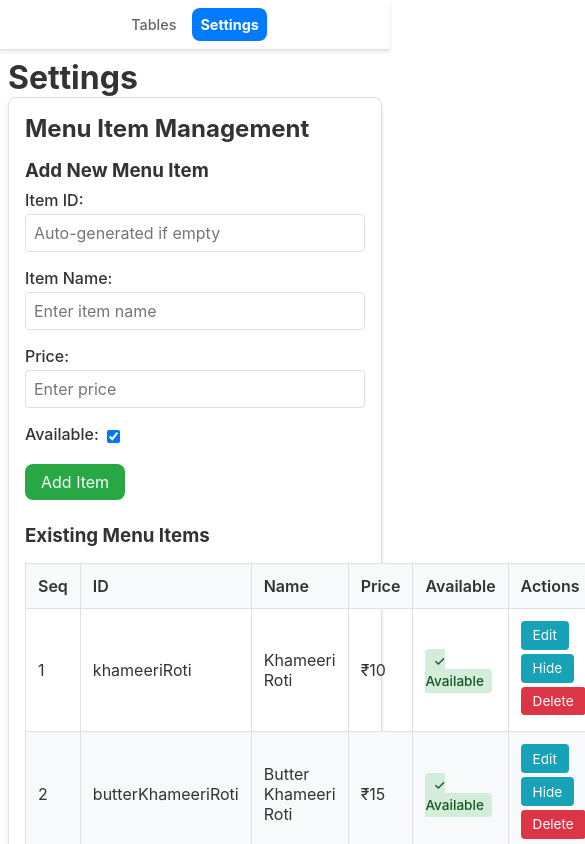
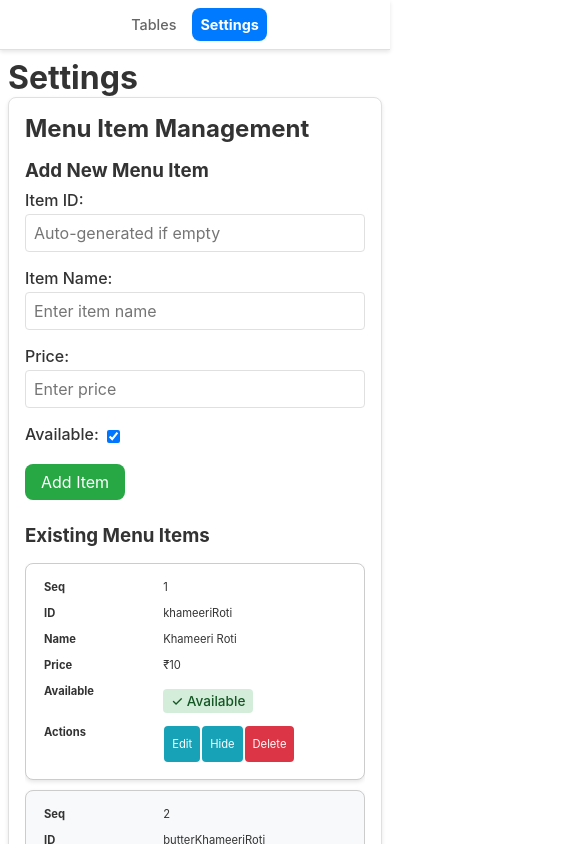
Before and after one commit to Zee4451/nahari-king, a React (Vite) app: page /settings in a window 390 px wide. Shown: the top 844 px of the page, 585 px wide, since content can reach past the window. Built offline with nearby package versions, Linux system fonts and the light colour scheme.

Commit message:
Add responsive design for menu items table in Settings page

```diff
--- a/src/App.css
+++ b/src/App.css
@@ -1107,19 +1107,31 @@ body {
   width: 100%;
   border-collapse: collapse;
   margin-top: 0.5rem;
+  font-size: 0.9rem; /* Smaller font for better mobile fit */
 }
 
 .menu-items-table th,
 .menu-items-table td {
-  padding: 0.75rem;
+  padding: 0.6rem;
   text-align: left;
   border: 1px solid #e0e0e0;
+}
+
+/* Drag handle for better UX */
+.menu-items-table tr {
+  cursor: move; /* fallback */
+  cursor: grab;
+}
+
+.menu-items-table tr:active {
+  cursor: grabbing;
 }
 
 .menu-items-table th {
   background-color: #f8f9fa;
   font-weight: 600;
   color: #333333;
+  white-space: nowrap; /* Prevent header wrapping */
 }
 
 .menu-items-table tr:nth-child(even) {
@@ -1150,11 +1162,11 @@ body {
 .menu-items-table button {
   margin-right: 0.25rem;
   margin-bottom: 0.25rem;
-  padding: 0.4rem 0.75rem;
+  padding: 0.35rem 0.6rem;
   border: none;
   border-radius: 4px;
   cursor: pointer;
-  font-size: 0.85rem;
+  font-size: 0.8rem;
 }
 
 .menu-items-table .export-btn {
@@ -1327,6 +1339,153 @@ body {
   }
 }
 
+@media (max-width: 768px) {
+  /* Existing styles for medium screens */
+  .table-buttons {
+    justify-content: center;
+  }
+
+  .table-btn, .add-table-btn {
+    padding: 0.35rem 0.5rem;
+    min-width: 45px;
+    font-size: 0.8rem;
+  }
+
+  .menu-grid {
+    grid-template-columns: repeat(auto-fill, minmax(120px, 1fr));
+  }
+
+  .page-content {
+    padding: 0.5rem;
+  }
+
+  .table-section {
+    padding: 0.5rem 0;
+  }
+
+  /* Mobile specific table switcher */
+  .table-switcher-controls {
+    flex-direction: row;
+    align-items: center;
+    flex-wrap: nowrap;
+    overflow: visible;
+  }
+
+  .table-buttons-container {
+    max-width: 100%;
+    margin: 0.25rem 0;
+    flex-grow: 1;
+  }
+
+  .scroll-btn {
+    align-self: center;
+    width: 50px;
+    margin: 0.25rem 0;
+  }
+
+  .table-btn, .add-table-btn {
+    padding: 0.4rem 0.8rem;
+    min-width: 60px;
+  }
+
+  .delete-table-btn {
+    width: 16px;
+    height: 16px;
+    font-size: 0.6rem;
+  }
+
+  .table-actions {
+    flex-direction: column;
+    align-items: flex-start;
+  }
+
+  .clear-table-btn, .add-order-btn, .delete-table-btn-action {
+    margin-right: 0;
+    margin-bottom: 0.5rem;
+    width: 100%;
+  }
+
+  /* Responsive menu items table for Settings page */
+  .menu-items-table {
+    font-size: 0.8rem;
+  }
+
+  .menu-items-table th,
+  .menu-items-table td {
+    padding: 0.4rem;
+    font-size: 0.75rem;
+  }
+
+  /* Stack table columns on medium screens */
+  .menu-items-table {
+    display: block;
+    overflow-x: auto;
+    -webkit-overflow-scrolling: touch; /* Smooth scrolling on iOS */
+  }
+
+  .menu-items-table thead,
+  .menu-items-table tbody,
+  .menu-items-table th,
+  .menu-items-table td,
+  .menu-items-table tr {
+    display: block;
+  }
+
+  .menu-items-table thead tr {
+    position: absolute;
+    top: -9999px;
+    left: -9999px;
+  }
+
+  .menu-items-table tr {
+    border: 1px solid #ccc;
+    margin-bottom: 10px;
+    display: block;
+    padding: 10px;
+    border-radius: 8px;
+    background-color: #ffffff;
+    box-shadow: 0 2px 4px rgba(0,0,0,0.1);
+    position: relative; /* For drag handle positioning */
+  }
+
+  .menu-items-table td {
+    border: none;
+    position: relative;
+    padding: 8px 8px 8px 40% !important;
+    text-align: left;
+    min-height: 24px; /* Ensure touch targets are large enough */
+  }
+
+  .menu-items-table td:before {
+    content: attr(data-label) " ";
+    position: absolute;
+    left: 8px;
+    width: 35%;
+    padding-right: 10px;
+    white-space: nowrap;
+    font-weight: bold;
+    text-align: left;
+    color: #333;
+  }
+
+  .menu-items-table .availability {
+    display: inline-block;
+    margin-top: 5px;
+  }
+
+  .menu-items-table button {
+    margin: 2px;
+    padding: 0.4rem 0.6rem; /* Increase touch target size */
+    font-size: 0.75rem;
+    min-height: 36px; /* Minimum touch target size */
+  }
+
+  /* Improve drag handle for touch devices */
+  .menu-items-table tr[ref] {
+    touch-action: none; /* Allow proper drag handling on touch devices */
+  }
+}
+
 @media (max-width: 480px) {
   .table-buttons {
     justify-content: center;
@@ -1391,4 +1550,33 @@ body {
     margin-bottom: 0.5rem;
     width: 100%;
   }
+
+  /* Even smaller screen adjustments */
+  .menu-items-table {
+    font-size: 0.75rem;
+    -webkit-overflow-scrolling: touch; /* Smooth scrolling on iOS */
+  }
+
+  .menu-items-table th,
+  .menu-items-table td {
+    padding: 0.3rem;
+    font-size: 0.7rem;
+  }
+
+  .menu-items-table td {
+    padding: 6px 6px 6px 40% !important;
+    min-height: 24px; /* Ensure touch targets are large enough */
+  }
+
+  .menu-items-table button {
+    margin: 1px;
+    padding: 0.4rem 0.5rem; /* Maintain touch target size */
+    font-size: 0.7rem;
+    min-height: 36px; /* Minimum touch target size */
+  }
+
+  /* Improve drag handle for touch devices */
+  .menu-items-table tr[ref] {
+    touch-action: none; /* Allow proper drag handling on touch devices */
+  }
 }
--- a/src/components/SettingsPage.jsx
+++ b/src/components/SettingsPage.jsx
@@ -261,16 +261,16 @@ const SettingsPage = () => {
 
     return (
       <tr ref={(node) => drag(drop(node))} style={{ opacity: isDragging ? 0.5 : 1 }}>
-        <td>{item.sequence}</td>
-        <td>{item.id}</td>
-        <td>{item.name}</td>
-        <td>₹{item.price}</td>
-        <td>
+        <td data-label="Seq">{item.sequence}</td>
+        <td data-label="ID">{item.id}</td>
+        <td data-label="Name">{item.name}</td>
+        <td data-label="Price">₹{item.price}</td>
+        <td data-label="Available">
           <span className={`availability ${item.available ? 'available' : 'unavailable'}`}>
             {item.available ? '✓ Available' : '✗ Unavailable'}
           </span>
         </td>
-        <td>
+        <td data-label="Actions">
           <button
             className="export-btn"
             onClick={() => startEdit(item)}
```
